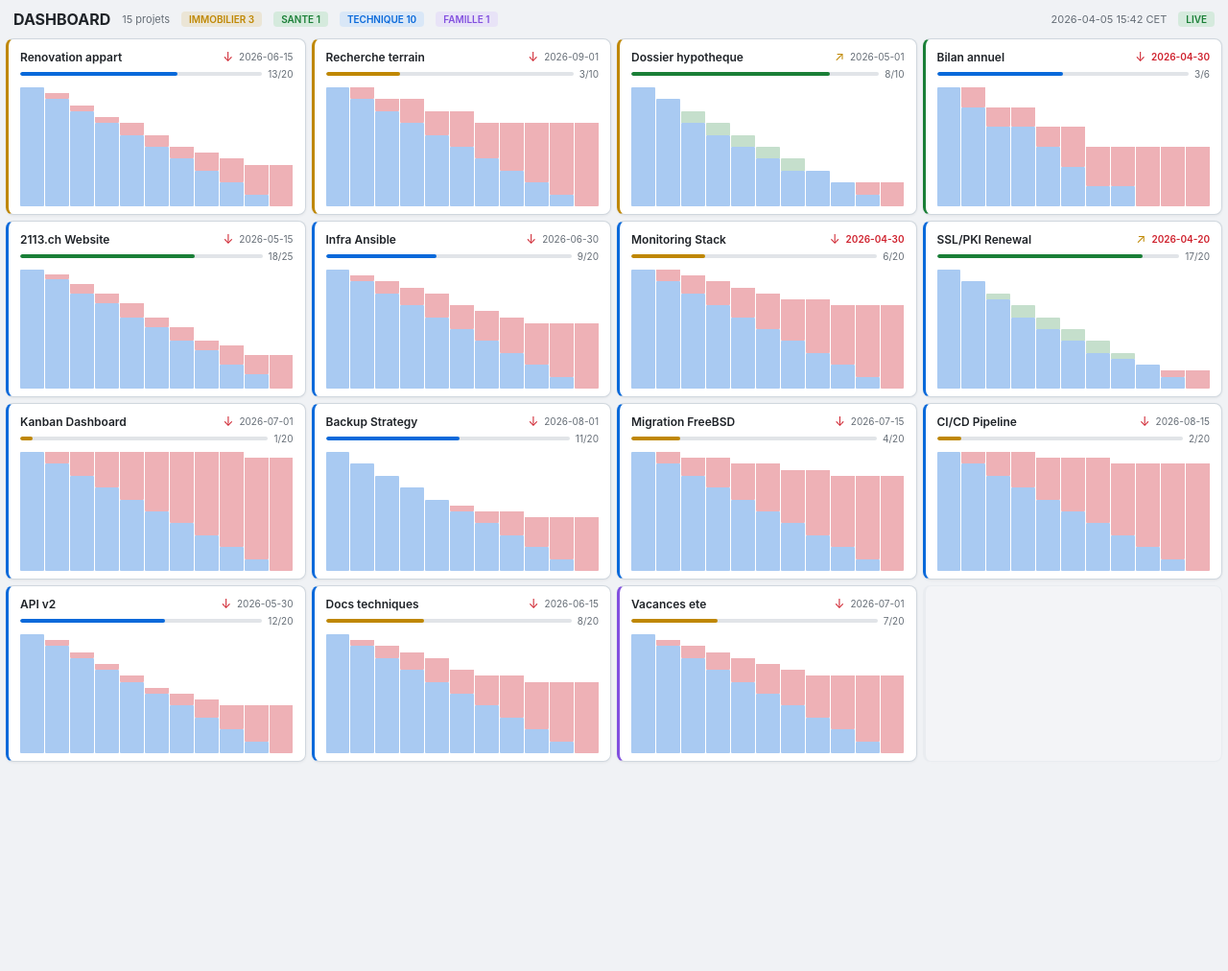
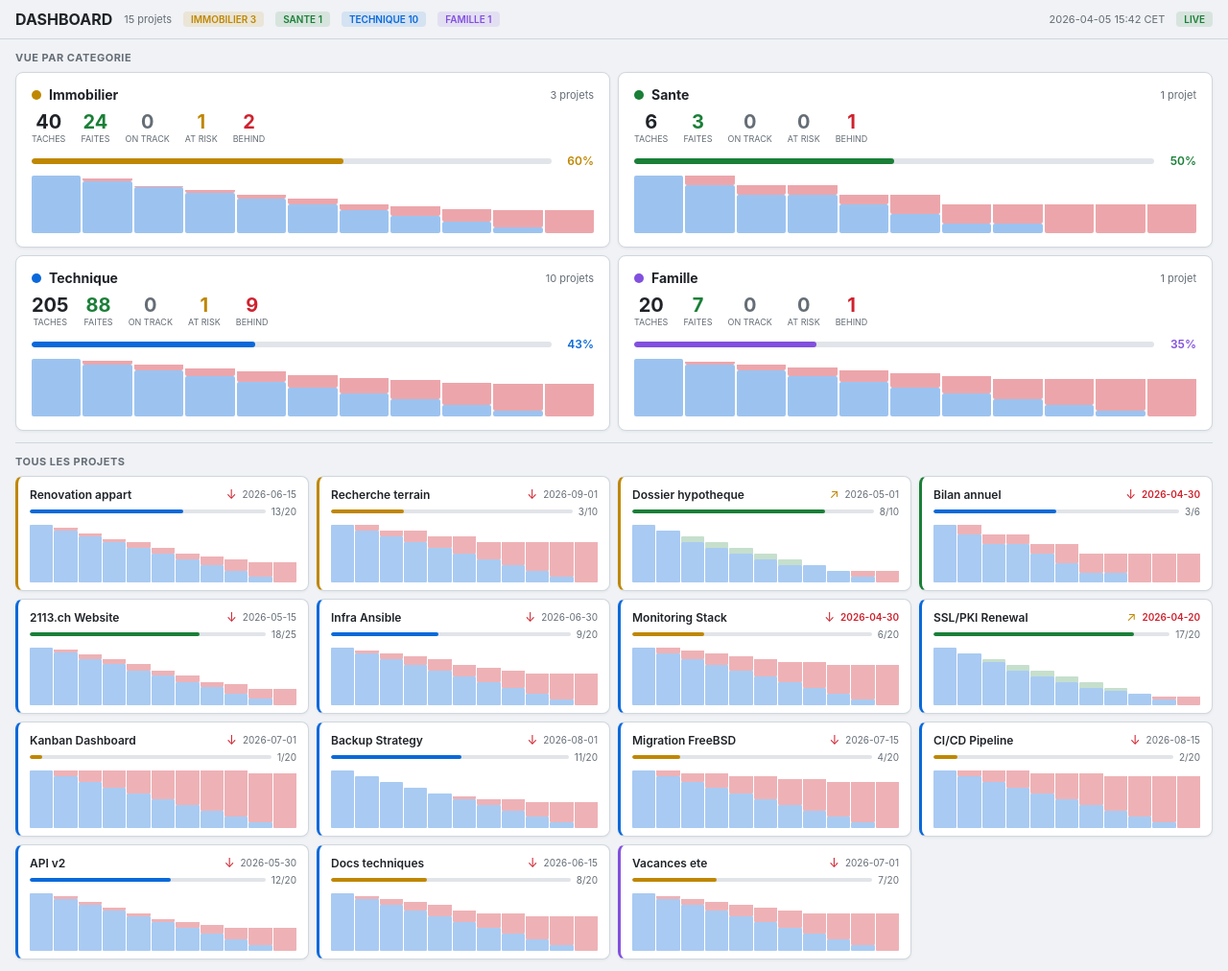
Before and after one commit to lduchosal/kenboard, a plain HTML site: page index.html in a window 1280 px wide. Shown: the whole page at 96% size. Before the commit the page ends 800 px from the top, so only its background shows below. Drawn offline with Linux system fonts and the light colour scheme.

Commit message:
Category overview section with aggregated burndowns, scrollable layout
Co-Authored-By: Claude Opus 4.6 (1M context) <noreply@anthropic.com>

```diff
--- a/index.html
+++ b/index.html
@@ -16,40 +16,35 @@
     --purple:  #8250df;
     --cyan:    #0550ae;
     --dimmed:  #656d76;
-    --white:   #1f2328;
-    --gap:     6px;
+    --text:    #1f2328;
+    --gap:     8px;
   }
 
   * { margin: 0; padding: 0; box-sizing: border-box; }
 
   body {
     background: var(--bg);
-    color: var(--white);
+    color: var(--text);
     font-family: -apple-system, BlinkMacSystemFont, "Segoe UI", Helvetica, Arial, sans-serif;
     font-size: 13px;
-    height: 100vh;
-    overflow: hidden;
-    display: flex;
-    flex-direction: column;
-    padding: var(--gap);
-    gap: var(--gap);
+    overflow-y: auto;
+    overflow-x: hidden;
   }
 
   /* -- Header -- */
   .header {
+    position: sticky;
+    top: 0;
+    z-index: 10;
+    background: var(--bg);
     display: flex;
     align-items: center;
     gap: 12px;
-    flex-shrink: 0;
-    padding: 4px 8px;
+    padding: 10px 16px;
+    border-bottom: 1px solid var(--border);
   }
-  .header h1 {
-    font-size: 16px;
-    font-weight: 700;
-    color: var(--white);
-  }
+  .header h1 { font-size: 16px; font-weight: 700; }
   .header .meta { color: var(--dimmed); font-size: 11px; }
-
   .badge {
     display: inline-block;
     padding: 2px 8px;
@@ -59,14 +54,140 @@
     text-transform: uppercase;
   }
 
-  /* -- Cards grid -- */
+  /* -- Sections -- */
+  .section {
+    padding: 12px 16px;
+  }
+  .section-title {
+    font-size: 11px;
+    font-weight: 700;
+    text-transform: uppercase;
+    letter-spacing: 0.5px;
+    color: var(--dimmed);
+    margin-bottom: 8px;
+  }
+
+  /* -- Category overview grid (2 columns) -- */
+  .cat-grid {
+    display: grid;
+    grid-template-columns: 1fr 1fr;
+    gap: var(--gap);
+  }
+
+  .cat-card {
+    background: var(--card);
+    border-radius: 8px;
+    border: 1px solid var(--border);
+    box-shadow: 0 1px 3px rgba(0,0,0,0.06);
+    padding: 14px 16px;
+    display: flex;
+    flex-direction: column;
+  }
+  .cat-card .cat-header {
+    display: flex;
+    align-items: center;
+    gap: 8px;
+    margin-bottom: 8px;
+  }
+  .cat-card .cat-dot {
+    width: 10px; height: 10px;
+    border-radius: 50%;
+    flex-shrink: 0;
+  }
+  .cat-card .cat-name {
+    font-weight: 700;
+    font-size: 14px;
+    flex: 1;
+  }
+  .cat-card .cat-stats {
+    font-size: 11px;
+    color: var(--dimmed);
+  }
+
+  /* Category KPIs row */
+  .cat-kpis {
+    display: flex;
+    gap: 16px;
+    margin-bottom: 10px;
+  }
+  .cat-kpi {
+    text-align: center;
+  }
+  .cat-kpi .value {
+    font-size: 20px;
+    font-weight: 700;
+  }
+  .cat-kpi .label {
+    font-size: 9px;
+    color: var(--dimmed);
+    text-transform: uppercase;
+  }
+
+  /* Category burndown (aggregated) */
+  .cat-burndown {
+    display: flex;
+    align-items: flex-end;
+    gap: 2px;
+    height: 60px;
+    margin-top: auto;
+  }
+  .cat-burndown .bar-group {
+    flex: 1;
+    display: flex;
+    flex-direction: column;
+    justify-content: flex-end;
+    height: 100%;
+  }
+  .cat-burndown .bar-ideal {
+    background: rgba(26, 127, 55, 0.3);
+    border-radius: 2px 2px 0 0;
+  }
+  .cat-burndown .bar-actual {
+    background: rgba(9, 105, 218, 0.4);
+    border-radius: 2px;
+  }
+  .cat-burndown .bar-behind {
+    background: rgba(207, 34, 46, 0.4);
+    border-radius: 0 0 2px 2px;
+  }
+
+  /* Category progress bar */
+  .cat-progress {
+    display: flex;
+    align-items: center;
+    gap: 8px;
+    margin-bottom: 8px;
+  }
+  .cat-progress .bar {
+    flex: 1;
+    height: 6px;
+    background: #e1e4e8;
+    border-radius: 3px;
+    overflow: hidden;
+  }
+  .cat-progress .bar .fill {
+    height: 100%;
+    border-radius: 3px;
+  }
+  .cat-progress .pct {
+    font-size: 12px;
+    font-weight: 600;
+    min-width: 36px;
+    text-align: right;
+  }
+
+  /* -- Divider -- */
+  .divider {
+    border: none;
+    border-top: 1px solid var(--border);
+    margin: 0 16px;
+  }
+
+  /* -- Project cards grid (4 columns) -- */
   .grid {
-    flex: 1;
     display: grid;
     grid-template-columns: repeat(4, 1fr);
-    grid-template-rows: repeat(4, 1fr);
     gap: var(--gap);
-    min-height: 0;
   }
 
   .card {
@@ -77,8 +198,8 @@
     padding: 10px 12px 8px 12px;
     display: flex;
     flex-direction: column;
-    overflow: hidden;
-    min-height: 0;
+    box-shadow: 0 1px 3px rgba(0,0,0,0.06);
+    min-height: 120px;
   }
 
   .card[data-cat="immobilier"] { border-left-color: var(--orange); }
@@ -100,18 +221,10 @@
     overflow: hidden;
     text-overflow: ellipsis;
   }
-  .card-header .health {
-    font-size: 13px;
-    flex-shrink: 0;
-  }
-  .card-header .due {
-    color: var(--dimmed);
-    font-size: 10px;
-    flex-shrink: 0;
-  }
+  .card-header .health { font-size: 13px; flex-shrink: 0; }
+  .card-header .due { color: var(--dimmed); font-size: 10px; flex-shrink: 0; }
   .card-header .due.urgent { color: var(--red); font-weight: 600; }
 
-  /* Progress bar */
   .progress-row {
     display: flex;
     align-items: center;
@@ -129,7 +242,6 @@
   .progress-bar .fill {
     height: 100%;
     border-radius: 2px;
-    transition: width 0.3s;
   }
   .progress-label {
     font-size: 10px;
@@ -137,13 +249,12 @@
     flex-shrink: 0;
   }
 
-  /* Burndown chart */
   .burndown {
     flex: 1;
     display: flex;
     align-items: flex-end;
     gap: 1px;
-    min-height: 0;
+    min-height: 40px;
     padding-top: 4px;
   }
   .burndown .bar-group {
@@ -152,7 +263,6 @@
     flex-direction: column;
     justify-content: flex-end;
     height: 100%;
-    position: relative;
   }
   .burndown .bar-ideal {
     background: rgba(26, 127, 55, 0.25);
@@ -166,16 +276,6 @@
     background: rgba(207, 34, 46, 0.35);
     border-radius: 0 0 1px 1px;
   }
-
-  /* Empty card */
-  .card.empty {
-    border-left-color: var(--border);
-    opacity: 0.2;
-  }
-
-  .card {
-    box-shadow: 0 1px 3px rgba(0,0,0,0.06);
-  }
 </style>
 </head>
 <body>
@@ -183,30 +283,39 @@
 <div class="header">
   <h1>DASHBOARD</h1>
   <span class="meta">15 projets</span>
-  <span class="badge" style="background:rgba(210,153,34,0.15);color:var(--orange)">Immobilier 3</span>
-  <span class="badge" style="background:rgba(63,185,80,0.15);color:var(--green)">Sante 1</span>
-  <span class="badge" style="background:rgba(88,166,255,0.15);color:var(--accent)">Technique 10</span>
-  <span class="badge" style="background:rgba(188,140,255,0.15);color:var(--purple)">Famille 1</span>
+  <span class="badge" style="background:rgba(191,135,0,0.12);color:var(--orange)">Immobilier 3</span>
+  <span class="badge" style="background:rgba(26,127,55,0.12);color:var(--green)">Sante 1</span>
+  <span class="badge" style="background:rgba(9,105,218,0.12);color:var(--accent)">Technique 10</span>
+  <span class="badge" style="background:rgba(130,80,223,0.12);color:var(--purple)">Famille 1</span>
   <span style="flex:1"></span>
   <span class="meta">2026-04-05 15:42 CET</span>
-  <span class="badge" style="background:rgba(63,185,80,0.15);color:var(--green)">LIVE</span>
+  <span class="badge" style="background:rgba(26,127,55,0.12);color:var(--green)">LIVE</span>
 </div>
 
-<div class="grid" id="grid"></div>
+<!-- SECTION 1: Category overview -->
+<div class="section">
+  <div class="section-title">Vue par categorie</div>
+  <div class="cat-grid" id="cat-grid"></div>
+</div>
+
+<hr class="divider">
+
+<!-- SECTION 2: All project cards -->
+<div class="section">
+  <div class="section-title">Tous les projets</div>
+  <div class="grid" id="grid"></div>
+</div>
 
 <script>
 const projects = [
-  // Immobilier
   { name:"Renovation appart",  cat:"immobilier", done:13, total:20, due:"2026-06-15",
     ideal:[20,18,16,14,12,10,8,6,4,2,0], actual:[20,19,17,15,14,12,10,9,8,7,7] },
   { name:"Recherche terrain",  cat:"immobilier", done:3,  total:10, due:"2026-09-01",
     ideal:[10,9,8,7,6,5,4,3,2,1,0], actual:[10,10,9,9,8,8,7,7,7,7,7] },
   { name:"Dossier hypotheque", cat:"immobilier", done:8,  total:10, due:"2026-05-01",
     ideal:[10,9,8,7,6,5,4,3,2,1,0], actual:[10,9,7,6,5,4,3,3,2,2,2] },
-  // Sante
   { name:"Bilan annuel",       cat:"sante",      done:3,  total:6,  due:"2026-04-30",
     ideal:[6,5,4,4,3,2,1,1,0,0,0], actual:[6,6,5,5,4,4,3,3,3,3,3] },
-  // Technique
   { name:"2113.ch Website",    cat:"technique",  done:18, total:25, due:"2026-05-15",
     ideal:[25,23,20,18,15,13,10,8,5,3,0], actual:[25,24,22,20,18,15,13,10,9,7,7] },
   { name:"Infra Ansible",      cat:"technique",  done:9,  total:20, due:"2026-06-30",
@@ -227,11 +336,18 @@ const projects = [
     ideal:[20,18,16,14,12,10,8,6,4,2,0], actual:[20,19,17,15,13,11,10,9,8,8,8] },
   { name:"Docs techniques",    cat:"technique",  done:8,  total:20, due:"2026-06-15",
     ideal:[20,18,16,14,12,10,8,6,4,2,0], actual:[20,19,18,17,16,14,13,13,12,12,12] },
-  // Famille
   { name:"Vacances ete",       cat:"famille",    done:7,  total:20, due:"2026-07-01",
     ideal:[20,18,16,14,12,10,8,6,4,2,0], actual:[20,19,18,17,16,15,14,13,13,13,13] },
 ];
 
+const categories = [
+  { id:"immobilier", name:"Immobilier", color:"var(--orange)" },
+  { id:"sante",      name:"Sante",      color:"var(--green)" },
+  { id:"technique",  name:"Technique",  color:"var(--accent)" },
+  { id:"famille",    name:"Famille",    color:"var(--purple)" },
+];
+
+// -- Helpers --
 function health(p) {
   const li = p.ideal[p.ideal.length - 1];
   const la = p.actual[p.actual.length - 1];
@@ -247,27 +363,101 @@ function progressColor(ratio) {
   return "var(--orange)";
 }
 
-function renderBurndown(ideal, actual) {
+function renderBurndownBars(ideal, actual, cssClass) {
   const max = Math.max(...ideal);
   return ideal.map((iv, i) => {
     const av = actual[i];
     const iPct = (iv / max) * 100;
     const aPct = (av / max) * 100;
-    let html = '<div class="bar-group">';
+    let html = `<div class="bar-group">`;
     if (iv > av) {
-      html += `<div class="bar-ideal" style="height:${iPct - aPct}%"></div>`;
-      html += `<div class="bar-actual" style="height:${aPct}%"></div>`;
+      html += `<div class="${cssClass}-ideal" style="height:${iPct - aPct}%"></div>`;
+      html += `<div class="${cssClass}-actual" style="height:${aPct}%"></div>`;
     } else if (av > iv) {
-      html += `<div class="bar-behind" style="height:${aPct - iPct}%"></div>`;
-      html += `<div class="bar-actual" style="height:${iPct}%"></div>`;
+      html += `<div class="${cssClass}-behind" style="height:${aPct - iPct}%"></div>`;
+      html += `<div class="${cssClass}-actual" style="height:${iPct}%"></div>`;
     } else {
-      html += `<div class="bar-actual" style="height:${iPct}%"></div>`;
+      html += `<div class="${cssClass}-actual" style="height:${iPct}%"></div>`;
     }
     html += '</div>';
     return html;
   }).join('');
 }
 
+// Aggregate burndown data for a category
+function aggregateBurndown(catProjects) {
+  const len = catProjects[0].ideal.length;
+  const ideal = new Array(len).fill(0);
+  const actual = new Array(len).fill(0);
+  catProjects.forEach(p => {
+    p.ideal.forEach((v, i) => ideal[i] += v);
+    p.actual.forEach((v, i) => actual[i] += v);
+  });
+  return { ideal, actual };
+}
+
+// =============================================================
+// SECTION 1: Category cards (2 columns)
+// =============================================================
+const catGrid = document.getElementById('cat-grid');
+
+categories.forEach(cat => {
+  const catProjects = projects.filter(p => p.cat === cat.id);
+  const totalDone = catProjects.reduce((s, p) => s + p.done, 0);
+  const totalTasks = catProjects.reduce((s, p) => s + p.total, 0);
+  const ratio = totalTasks > 0 ? totalDone / totalTasks : 0;
+  const { ideal, actual } = aggregateBurndown(catProjects);
+
+  const onTrack = catProjects.filter(p => health(p).label === "on track").length;
+  const atRisk = catProjects.filter(p => health(p).label === "at risk").length;
+  const behind = catProjects.filter(p => health(p).label === "behind").length;
+
+  const el = document.createElement('div');
+  el.className = 'cat-card';
+  el.innerHTML = `
+    <div class="cat-header">
+      <div class="cat-dot" style="background:${cat.color}"></div>
+      <span class="cat-name">${cat.name}</span>
+      <span class="cat-stats">${catProjects.length} projet${catProjects.length > 1 ? 's' : ''}</span>
+    </div>
+    <div class="cat-kpis">
+      <div class="cat-kpi">
+        <div class="value" style="color:var(--text)">${totalTasks}</div>
+        <div class="label">Taches</div>
+      </div>
+      <div class="cat-kpi">
+        <div class="value" style="color:var(--green)">${totalDone}</div>
+        <div class="label">Faites</div>
+      </div>
+      <div class="cat-kpi">
+        <div class="value" style="color:${onTrack > 0 ? 'var(--green)' : 'var(--dimmed)'}">${onTrack}</div>
+        <div class="label">On track</div>
+      </div>
+      <div class="cat-kpi">
+        <div class="value" style="color:${atRisk > 0 ? 'var(--orange)' : 'var(--dimmed)'}">${atRisk}</div>
+        <div class="label">At risk</div>
+      </div>
+      <div class="cat-kpi">
+        <div class="value" style="color:${behind > 0 ? 'var(--red)' : 'var(--dimmed)'}">${behind}</div>
+        <div class="label">Behind</div>
+      </div>
+    </div>
+    <div class="cat-progress">
+      <div class="bar">
+        <div class="fill" style="width:${ratio*100}%;background:${cat.color}"></div>
+      </div>
+      <span class="pct" style="color:${cat.color}">${Math.round(ratio*100)}%</span>
+    </div>
+    <div class="cat-burndown">
+      ${renderBurndownBars(ideal, actual, 'bar')}
+    </div>
+  `;
+  catGrid.appendChild(el);
+});
+
+// =============================================================
+// SECTION 2: Individual project cards (4 columns)
+// =============================================================
 const grid = document.getElementById('grid');
 
 projects.forEach(p => {
@@ -291,18 +481,11 @@ projects.forEach(p => {
       <span class="progress-label">${p.done}/${p.total}</span>
     </div>
     <div class="burndown">
-      ${renderBurndown(p.ideal, p.actual)}
+      ${renderBurndownBars(p.ideal, p.actual, 'bar')}
     </div>
   `;
   grid.appendChild(card);
 });
-
-// Fill remaining slots to reach 16
-for (let i = projects.length; i < 16; i++) {
-  const card = document.createElement('div');
-  card.className = 'card empty';
-  grid.appendChild(card);
-}
 </script>
 </body>
 </html>
```
